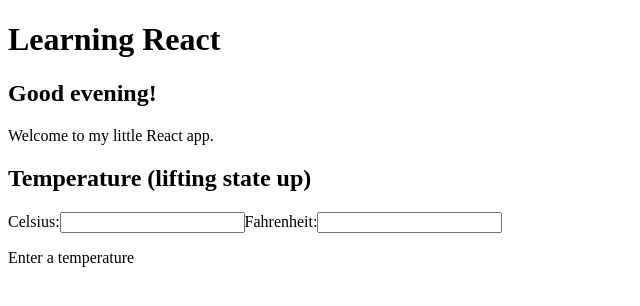
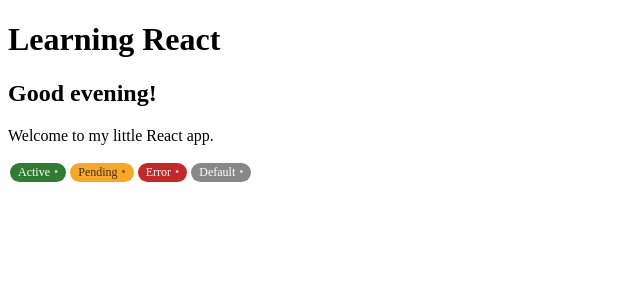
Before and after one commit to kkelichika/react-development, a React (Create React App) app: page / in a window 1280 px wide. Shown: the top 306 px of the page, without its empty margins (0-640 px from the left). Built offline with nearby package versions, Linux system fonts and the light colour scheme.

Commit message:
Add styling with CSS and className props (Badge)

```diff
--- a/src/App.js
+++ b/src/App.js
@@ -3,14 +3,20 @@
 
 import React from "react";
 import Greeting from "./components/Greeting";
-import TemperatureCalculator from "./components/Temperature";
+import Badge from "./components/Badge";
 
 function App() {
   return (
     <div>
       <h1>Learning React</h1>
       <Greeting />
-      <TemperatureCalculator />
+
+      <div>
+        <Badge type="success">Active</Badge>
+        <Badge type="warning">Pending</Badge>
+        <Badge type="danger">Error</Badge>
+        <Badge>Default</Badge>
+      </div>
     </div>
   );
 }
--- /dev/null
+++ b/src/components/Badge.css
@@ -0,0 +1,29 @@
+/* Styles for the Badge component.
+   With create-react-app I can import a .css file straight into a component
+   and webpack handles bundling it. */
+
+.badge {
+  display: inline-block;
+  padding: 2px 8px;
+  border-radius: 10px;
+  font-size: 12px;
+  color: #fff;
+  margin: 2px;
+}
+
+.badge-default {
+  background: #888;
+}
+
+.badge-success {
+  background: #2e7d32;
+}
+
+.badge-warning {
+  background: #f9a825;
+  color: #333;
+}
+
+.badge-danger {
+  background: #c62828;
+}
--- /dev/null
+++ b/src/components/Badge.js
@@ -0,0 +1,27 @@
+// Styling React components.
+//
+// A few common ways to style in 2018:
+//   1. import a CSS file and use className (most common with CRA)
+//   2. inline style objects: style={{ color: "red" }}
+//   3. building className strings conditionally
+//
+// This component imports its own CSS file (Badge.css) and also shows
+// choosing a className based on a prop.
+
+import React from "react";
+import "./Badge.css";
+
+function Badge({ type = "default", children }) {
+  // pick a CSS class based on the "type" prop
+  const className = `badge badge-${type}`;
+
+  return (
+    <span className={className}>
+      {children}
+      {/* an inline style mixed in, just to show both approaches */}
+      <span style={{ marginLeft: 4, opacity: 0.7 }}>•</span>
+    </span>
+  );
+}
+
+export default Badge;
```
Also changed, not shown: 1 other file (tests, documents, lock files or other folders).
